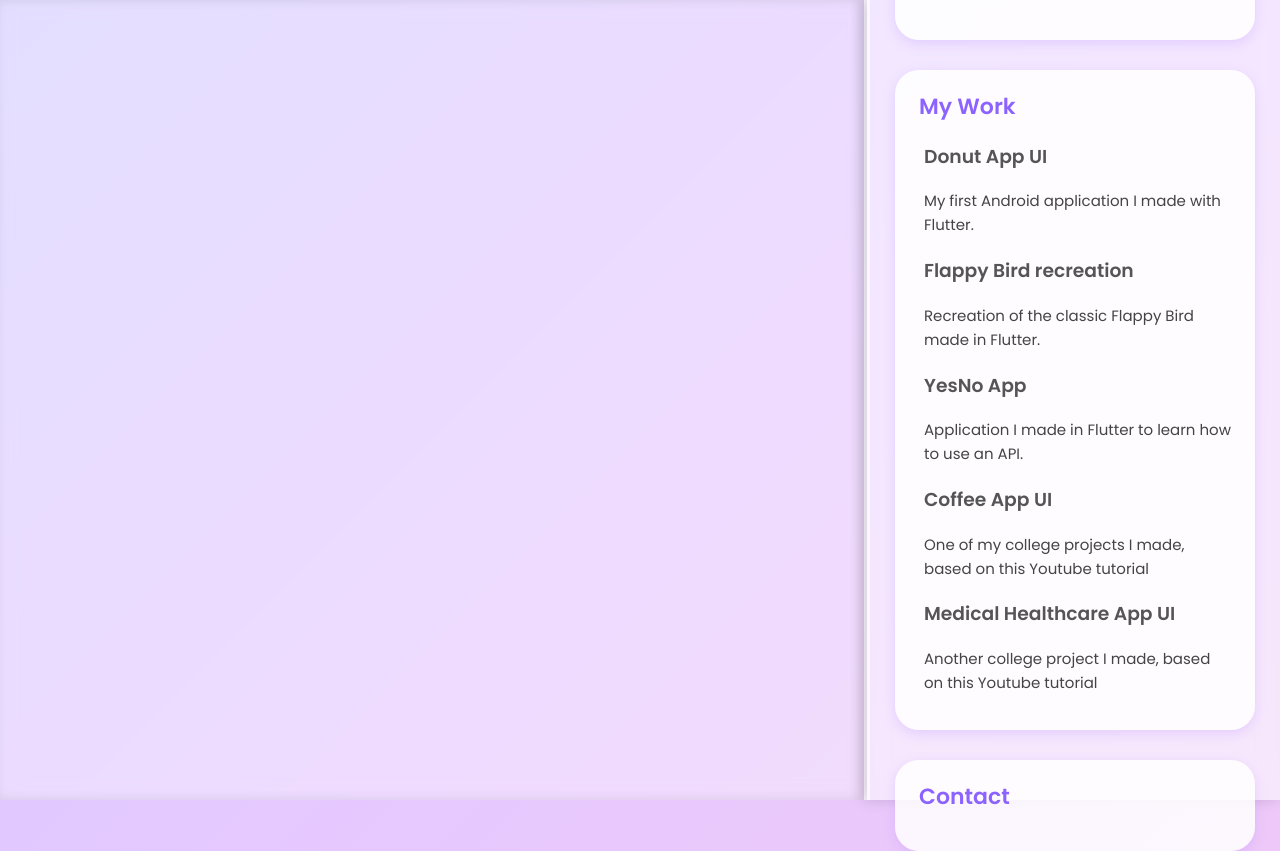
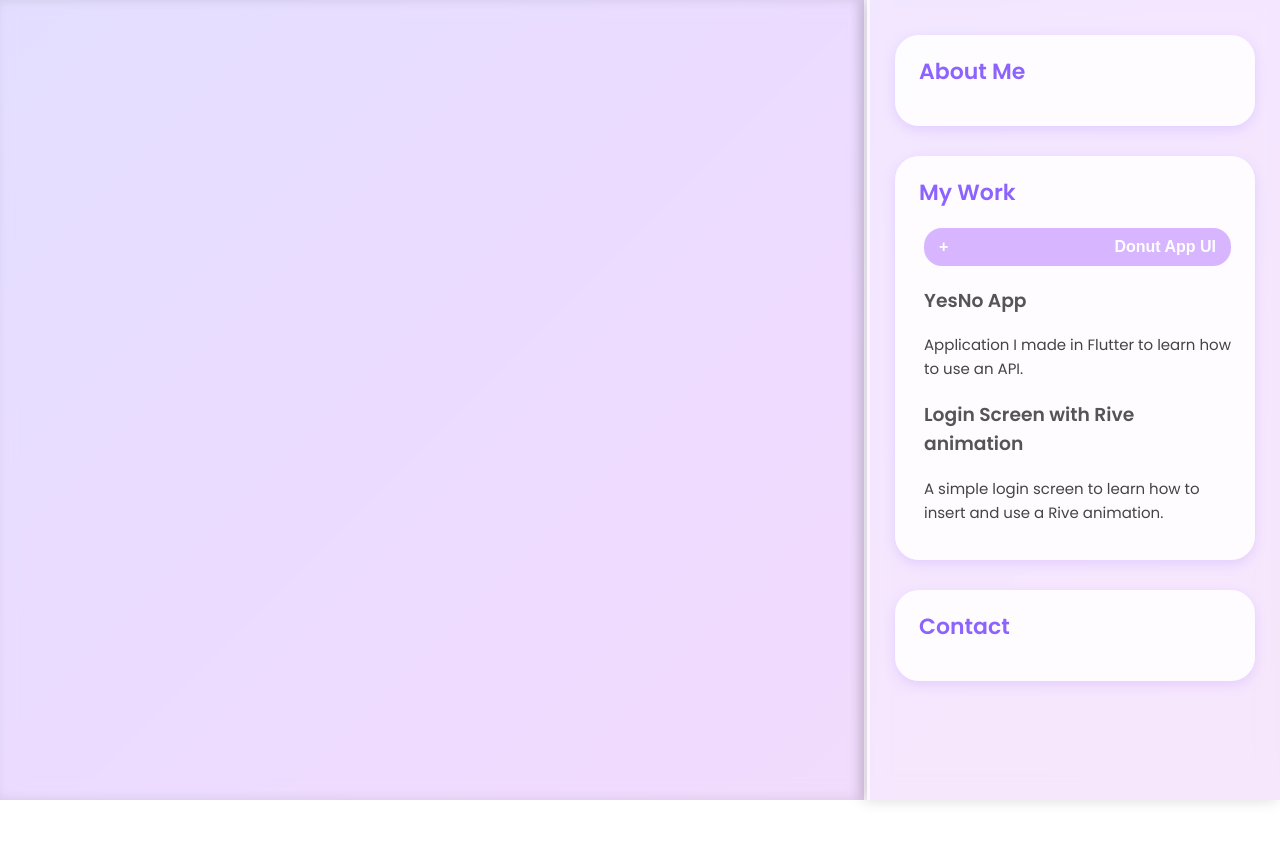
Before and after one commit to elidrocarburo/room_portfolio, a plain HTML site: page index.html in a window 1280 px wide. Both pictures are taken after a click on the element "My Work". After the commit the page ends 800 px from the top, so only its background shows below. Drawn offline with Linux system fonts and the light colour scheme.

Commit message:
feat(index, style and main): fixing design

```diff
--- a/index.html
+++ b/index.html
@@ -26,16 +26,21 @@
     <div class="section">
       <h2>My Work</h2>
       <div class="section-content">
-        <h3>Donut App UI</h3>
+
+      <div class="project">
+      <button class="project-toggle">
+        <span class="icon">+</span> Donut App UI
+      </button>
+      <div class="project-content">
+        <img src="assets/images/donutapp.png" alt="Donut App UI Screenshot" class="project-img">
         <p>My first Android application I made with Flutter.</p>
-        <h3>Flappy Bird recreation</h3>
-        <p>Recreation of the classic Flappy Bird made in Flutter.</p>
+      </div>
+    </div>
+
         <h3>YesNo App</h3>
         <p>Application I made in Flutter to learn how to use an API.</p>
-        <h3>Coffee App UI</h3>
-        <p>One of my college projects I made, based on this Youtube tutorial</p>
-        <h3>Medical Healthcare App UI</h3>
-        <p>Another college project I made, based on this Youtube tutorial</p>
+        <h3>Login Screen with Rive animation</h3>
+        <p>A simple login screen to learn how to insert and use a Rive animation.</p>
       </div>
     </div>
 
--- a/main.js
+++ b/main.js
@@ -1,23 +1,31 @@
+// funcionalidad a las secciones acerca de mí
+document.querySelectorAll('#sidebar .section').forEach(section => {
+  const header = section.querySelector('h2');
 
-// Toggle sections (Accordion behavior)
-const sections = document.querySelectorAll('.section');
+  header.addEventListener('click', () => {
+    const content = section.querySelector('.section-content');
 
-sections.forEach(sec => {
-  sec.addEventListener('click', () => {
-    const content = sec.querySelector('.section-content');
-
-    // Cierra todas las demás secciones
-    sections.forEach(other => {
-      if (other !== sec) {
-        const otherContent = other.querySelector('.section-content');
-        if (otherContent) {
-          otherContent.style.display = 'none';
-        }
-      }
-    });
-
-    // Alterna la sección actual
-    content.style.display =
-      content.style.display === 'block' ? 'none' : 'block';
+    if (content.style.display === 'block') {
+      content.style.display = 'none';
+    } else {
+      content.style.display = 'block';
+    }
   });
 });
+
+// da funcionalidad a los botones dentro de My Work
+document.querySelectorAll('.project-toggle').forEach(button => {
+  button.addEventListener('click', (e) => {
+    e.stopPropagation();
+
+    const content = button.nextElementSibling;
+
+    if (content.style.display === 'block') {
+      content.style.display = 'none';
+      button.classList.remove('open');
+    } else {
+      content.style.display = 'block';
+      button.classList.add('open');
+    }
+  });
+});
--- a/style.css
+++ b/style.css
@@ -34,13 +34,35 @@ body {
   padding: 35px 25px;
   display: flex;
   flex-direction: column;
-  justify-content: center;
   gap: 30px;
   box-shadow: -4px 0 14px rgba(0, 0, 0, 0.15);
   border-left: 3px solid rgba(255, 255, 255, 0.7);
+
+  /* scroll vertical si el contenido es muy grande */
+  max-height: 100vh;
+  overflow-y: auto;
+  scrollbar-width: thin;
 }
 
-/* 📌 Secciones cute */
+/* para que la sidebar tenga un diseño responsivo en páginas web */
+#sidebar::-webkit-scrollbar {
+  width: 8px;
+}
+
+#sidebar::-webkit-scrollbar-track {
+  background: rgba(255, 255, 255, 0.3);
+  border-radius: 4px;
+}
+
+#sidebar::-webkit-scrollbar-thumb {
+  background: rgba(141, 99, 255, 0.6);
+  border-radius: 4px;
+}
+
+#sidebar::-webkit-scrollbar-thumb:hover {
+  background: rgba(141, 99, 255, 0.9);
+}
+
 .section {
   background: rgba(255, 255, 255, 0.85);
   padding: 18px 22px;
@@ -56,7 +78,6 @@ body {
   border-color: #d7b5ff;
 }
 
-/* Título cute */
 .section h2 {
   margin-top: 0;
   font-size: 22px;
@@ -65,13 +86,64 @@ body {
   text-shadow: 0 1px 2px rgba(255, 255, 255, 0.7);
 }
 
-/* Contenido de cada sección */
 .section-content {
   display: none;
   margin-top: 10px;
   color: #555;
   padding-left: 5px;
   animation: fadeIn 0.4s ease;
+}
+
+.project {
+  margin-bottom: 20px;
+}
+
+.project-toggle {
+  width: 100%;
+  background: #d7b5ff;
+  color: #fff;
+  font-weight: 600;
+  font-size: 16px;
+  border: none;
+  border-radius: 18px;
+  padding: 10px 15px;
+  cursor: pointer;
+  transition: all 0.3s ease;
+  text-align: left;
+  display: flex;
+  align-items: center;
+  justify-content: space-between;
+}
+
+.project-toggle:hover {
+  background: #b891ff;
+}
+
+.project-toggle .icon {
+  display: inline-block;
+  transition: transform 0.3s ease;
+  margin-right: 10px;
+}
+
+.project-toggle.open .icon {
+  transform: rotate(45deg); /* Gira + a – */
+}
+
+.project-content {
+  display: none;
+  margin-top: 12px;
+  padding-left: 10px;
+  border-left: 3px solid #d7b5ff;
+  animation: fadeIn 0.4s ease;
+}
+
+.project-img {
+  width: 100%;
+  max-width: 300px;
+  display: block;
+  margin: 10px 0;
+  border-radius: 10px;
+  box-shadow: 0 4px 6px rgba(0,0,0,0.1);
 }
 
 .section-content p,
```
Also changed, not shown: assets/images/donutapp.png (added).
